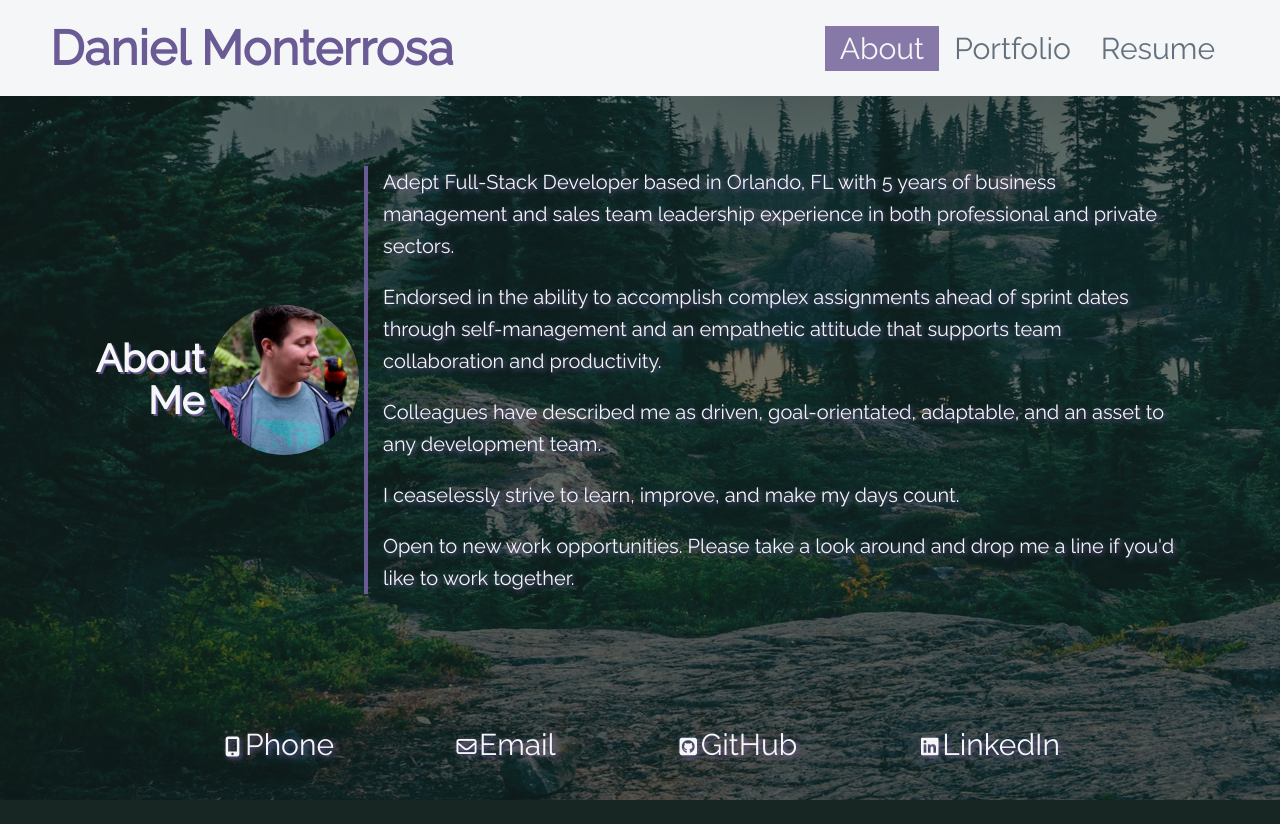
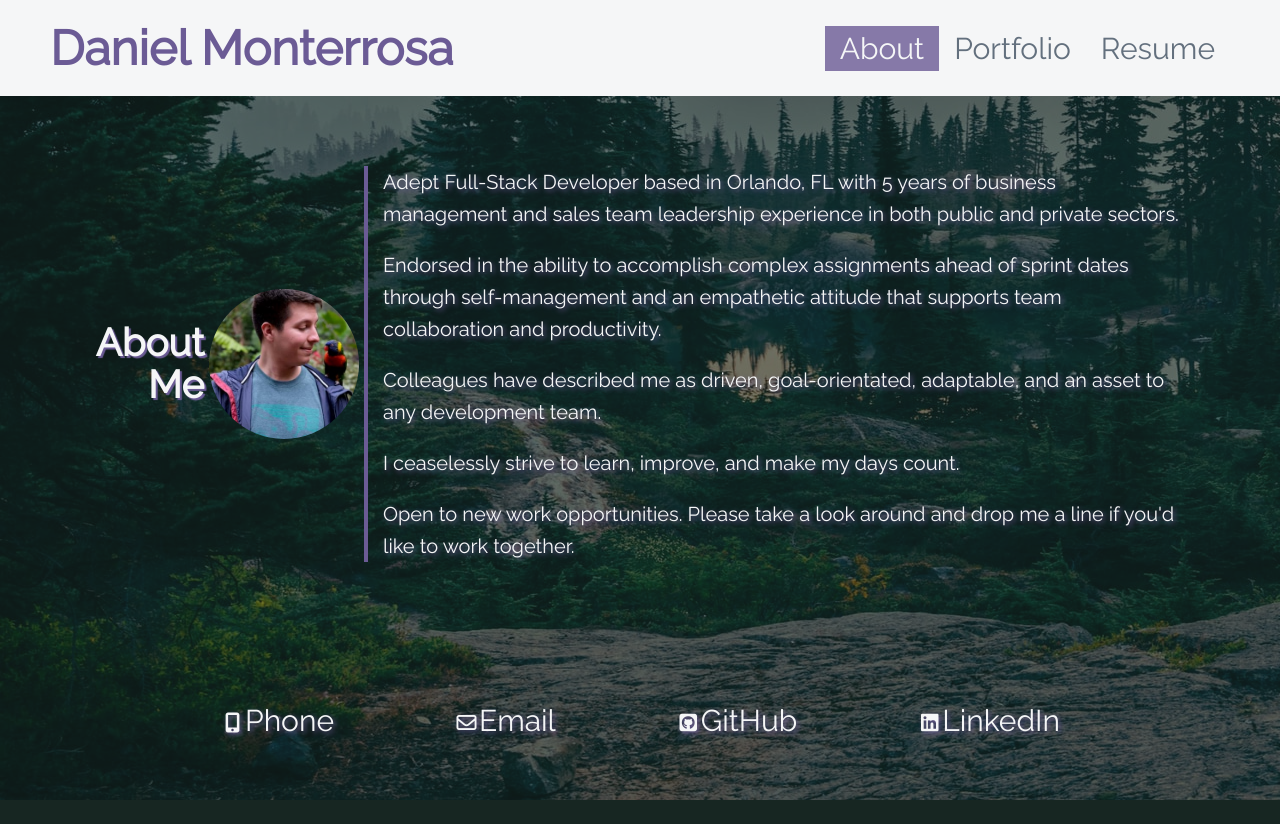
Before and after one commit to Dannymont94/Dannymont94.github.io, a React (Create React App) app: page / in a window 1280 px wide. After the commit the page ends 800 px from the top, so only its background shows below. Built offline with nearby package versions, Linux system fonts and the light colour scheme.

Commit message:
footer now sticks closer to body

```diff
--- a/src/components/About/index.js
+++ b/src/components/About/index.js
@@ -9,7 +9,7 @@ function About() {
       </div>
       <div className="description">
         <p>
-          Adept Full-Stack Developer based in Orlando, FL with 5 years of business management and sales team leadership experience in both professional and private sectors.
+          Adept Full-Stack Developer based in Orlando, FL with 5 years of business management and sales team leadership experience in both public and private sectors.
         </p>
         <br />
         <p>
```
